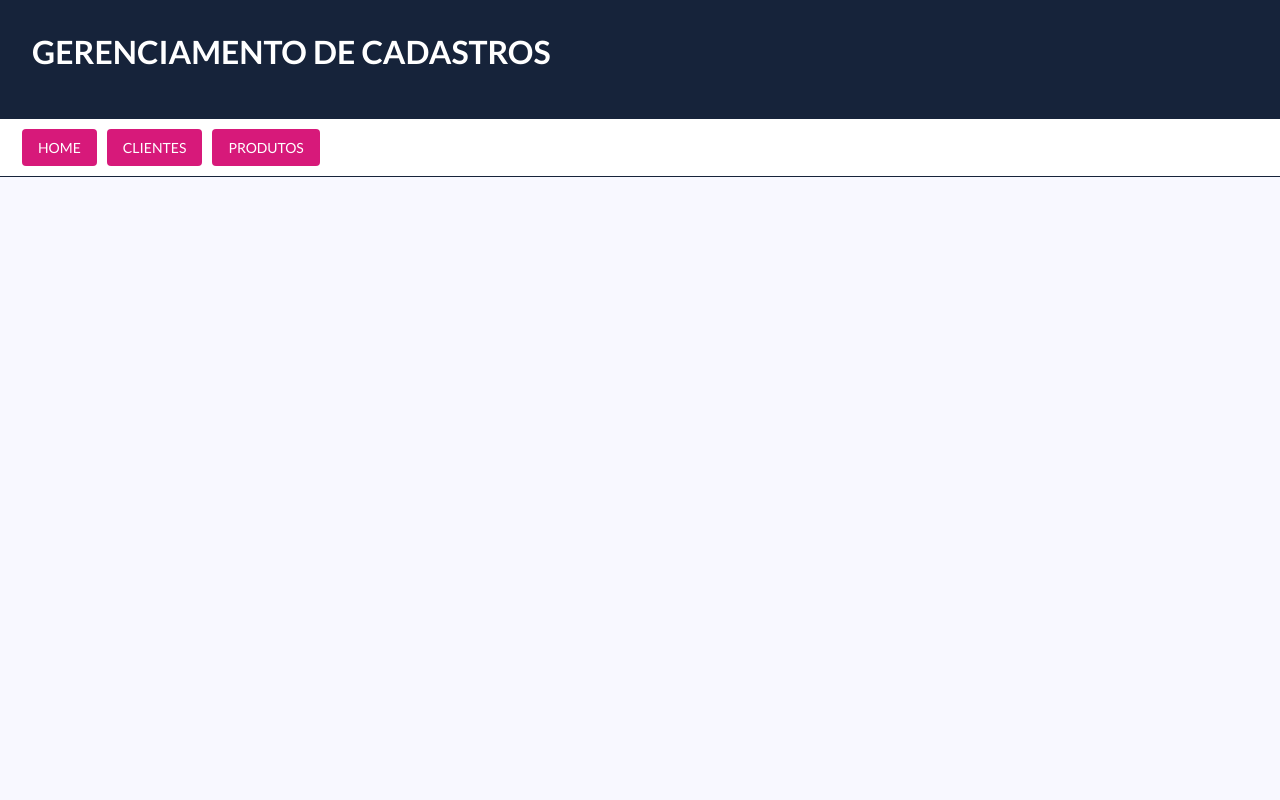
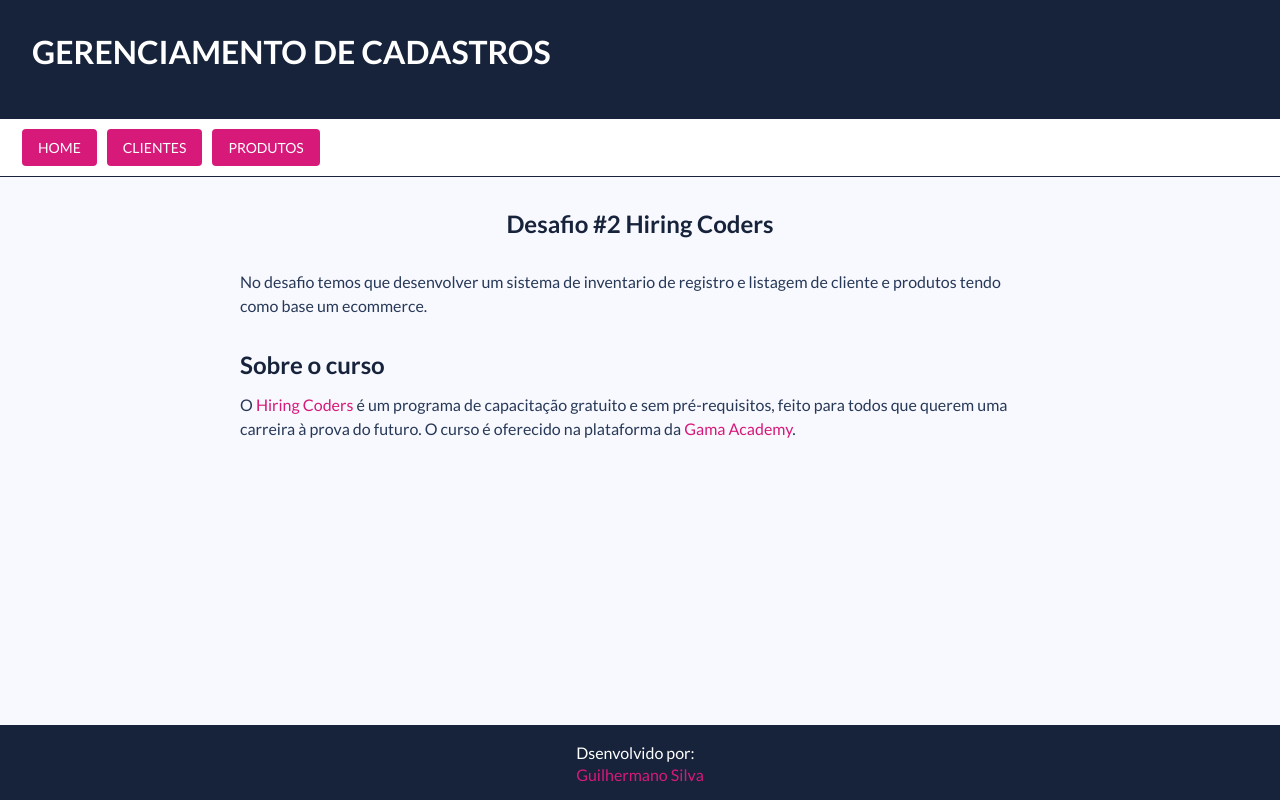
Before and after one commit to guilhermanosilva/inventario-produtos-reactjs, a React (Create React App) app: page / in a window 1280 px wide. Built offline with nearby package versions, Linux system fonts and the light colour scheme; the HTML template or start-up script is replaced by a standard one.

Commit message:
feat: adds info on home page

```diff
--- a/src/pages/Home/home.css
+++ b/src/pages/Home/home.css
@@ -0,0 +1,51 @@
+main {
+  display: flex;
+  color: #16233a;
+
+  flex-direction: column;
+  justify-content: center;
+  align-items: center;
+}
+
+section {
+  margin-bottom: 2rem;
+  width: 50rem;
+}
+
+section h2 {
+  margin-bottom: 0.875rem;
+}
+
+.link {
+  color: #d7197a;
+  text-transform: none;
+  font-size: inherit;
+}
+
+.link:hover {
+  text-decoration: underline;
+}
+
+p {
+  color: #273957;
+  line-height: 150%;
+}
+
+footer {
+  background-color: #16233a;
+  position: absolute;
+  bottom: 0;
+  padding: 1rem;
+  width: 100vw;
+}
+
+footer {
+  display: flex;
+  justify-content: center;
+  align-items: center;
+  width: 100%;
+}
+
+footer p {
+  color: white;
+}
--- a/src/pages/Home/index.jsx
+++ b/src/pages/Home/index.jsx
@@ -6,6 +6,46 @@ function Home() {
   return (
     <>
       <Header />
+      <main>
+        <h2>Desafio #2 Hiring Coders</h2>
+        {/* <p>Essa página foi desenvolvida com desafio do curso Hiring Coders.</p>
+         */}
+        <section>
+          <p>
+            No desafio temos que desenvolver um sistema de inventario de
+            registro e listagem de cliente e produtos tendo como base um
+            ecommerce.
+          </p>
+        </section>
+        <section className="info-course">
+          <h2>Sobre o curso</h2>
+          <p>
+            O{" "}
+            <a
+              className="link"
+              href="https://www.hiringcoders.com.br/"
+              target="blank"
+            >
+              Hiring Coders
+            </a>{" "}
+            é um programa de capacitação gratuito e sem pré-requisitos, feito
+            para todos que querem uma carreira à prova do futuro. O curso é
+            oferecido na plataforma da{" "}
+            <a className="link" href="https://www.gama.academy/" target="blank">
+              Gama Academy
+            </a>
+            .
+          </p>
+        </section>
+      </main>
+      <footer>
+        <div>
+          <p>Dsenvolvido por:</p>
+          <a className="link" href="https://linkeding.com/in/guilhermanosilva">
+            Guilhermano Silva
+          </a>
+        </div>
+      </footer>
     </>
   );
 }
```
